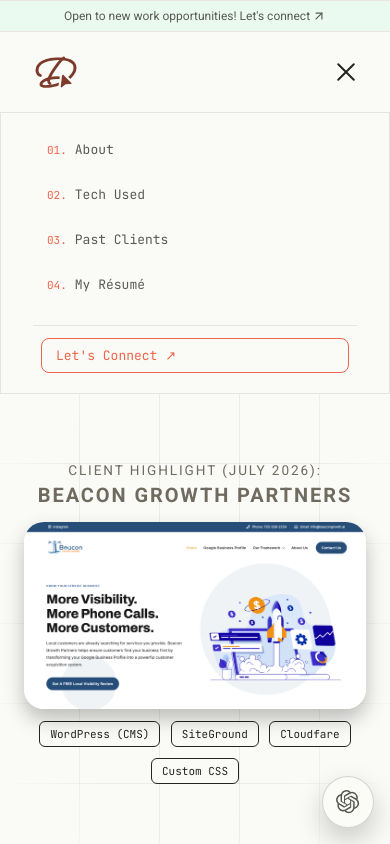
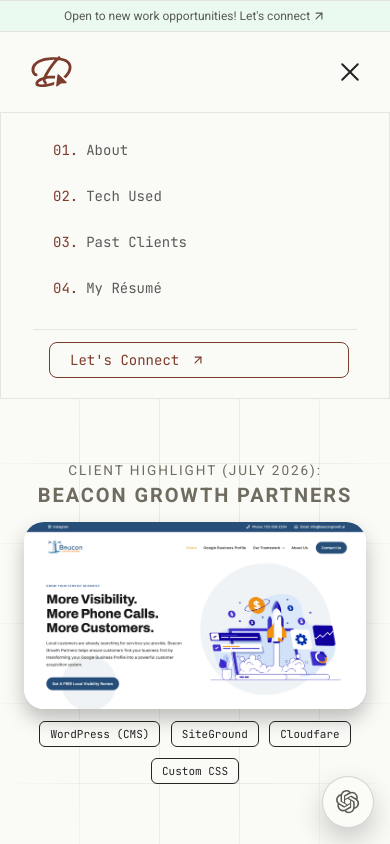
Before and after one commit to jeddelich/next-portfolio, a Next.js app: page / in a window 390 px wide. Both pictures are taken after a click on the button 346 px from the left and 71 px from the top of the page. Shown: the top 844 px of the page. Built offline with nearby package versions, Linux system fonts and the light colour scheme.

Commit message:
feat: configure navbar responsiveness for xl screens

```diff
--- a/app/globals.css
+++ b/app/globals.css
@@ -1,5 +1,5 @@
 :root {
-  --color-primary: #f06449;
+  --color-primary: #7D3B2C;
   --color-dark: #242424;
   --color-light: #fafaf7;
 }
--- a/components/layout/Navbar.module.css
+++ b/components/layout/Navbar.module.css
@@ -34,7 +34,7 @@
   justify-content: space-between;
   align-items: center;
   width: 100%;
-  height: 80px;
+  height: 100px;
   padding: 20px 32px;
   z-index: 9999;
   --bg: var(--color-light);
@@ -61,14 +61,15 @@
   display: flex;
   align-items: center;
   justify-content: center;
+  height: 100%;
   opacity: 0;
   animation: fade-in 1s ease forwards;
   transition: color 0.3s ease;
 }
 
 .navLogoSubmark {
-  width: 48px;
-  height: 48px;
+  width: auto;
+  height: 100%;
 }
 
 .navLinkList {
@@ -107,22 +108,16 @@
   animation-delay: 1250ms;
 }
 
-.navLinkAnchor {
-  font-size: 18px;
-  color: var(--color-dark);
-  font-weight: 700;
-}
-
 .numberedNavLink {
   font-family: var(--font-jetbrains-mono), ui-monospace, monospace;
-  font-size: 13px;
-  padding: 8px 14px;
+  font-size: 16px;
+  padding: 8px 20px;
   border-radius: 8px;
   color: rgba(36, 36, 36, 0.75);
   transition: color 0.3s ease, background 0.3s ease;
   display: flex;
   align-items: center;
-  gap: 6px;
+  gap: 12px;
 }
 
 .numberedNavLink span {
@@ -137,8 +132,20 @@
 .navCta {
   border: 1px solid var(--color-primary);
   color: var(--color-primary);
-  margin: 0 8px;
+  margin: 0 8px 0 16px;
   transition: background 0.3s ease, color 0.3s ease;
+}
+
+.navCtaContent {
+  display: inline-flex;
+  align-items: center;
+  gap: 12px;
+}
+
+.navCtaIcon {
+  width: 1em;
+  height: 1em;
+  flex-shrink: 0;
 }
 
 .numberedNavLink.navCta:hover {
@@ -153,7 +160,7 @@
 
 .numberedNavLinkNum {
   color: var(--color-primary);
-  font-size: 11px;
+  font-size: 14px;
 }
 
 .themeToggleIcon {
@@ -201,7 +208,6 @@
   background: rgb(32, 32, 32);
 }
 
-:global(.dark-theme) .navLinkAnchor,
 :global(.dark-theme .fa-circle-half-stroke),
 :global(.dark-theme) .themeToggleButton,
 :global(.dark-theme) .numberedNavLink {
@@ -329,10 +335,21 @@
   border-top-color: rgba(255, 255, 255, 0.1);
 }
 
+@media (max-width: 1280px) {
+  .nav {
+    height: 80px;
+    padding: 16px 28px;
+  }
+  .numberedNavLink {
+    font-size: 14px;
+  }
+}
+
 @media (max-width: 1024px) {
   .navCta {
     display: none;
   }
+
 }
 
 @media (max-width: 768px) {
--- a/components/layout/Navbar.tsx
+++ b/components/layout/Navbar.tsx
@@ -2,6 +2,7 @@
 
 import { useEffect, useRef, useState } from "react";
 import { Fraunces, JetBrains_Mono } from "next/font/google";
+import { FiArrowUpRight } from "react-icons/fi";
 import { useTheme } from "@/contexts/ThemeContext";
 import useHasScrolled from "@/hooks/useHasScrolled";
 import styles from "./Navbar.module.css";
@@ -132,7 +133,13 @@
             href="#connect"
             className={`${styles.numberedNavLink} ${styles.navCta} ${jetBrainsMono.className}`}
           >
-            <span>Let&apos;s Connect ↗</span>
+            <span className={styles.navCtaContent}>
+              Let&apos;s Connect
+              <FiArrowUpRight
+                className={styles.navCtaIcon}
+                aria-hidden="true"
+              />
+            </span>
           </a>
         </li>
         {/* <button
@@ -239,7 +246,13 @@
                   className={`${styles.numberedNavLink} ${styles.navCta} ${jetBrainsMono.className}`}
                   onClick={handleContactClick}
                 >
-                  <span>Let&apos;s Connect ↗</span>
+                  <span className={styles.navCtaContent}>
+                    Let&apos;s Connect
+                    <FiArrowUpRight
+                      className={styles.navCtaIcon}
+                      aria-hidden="true"
+                    />
+                  </span>
                 </a>
               </li>
             </ul>
```
